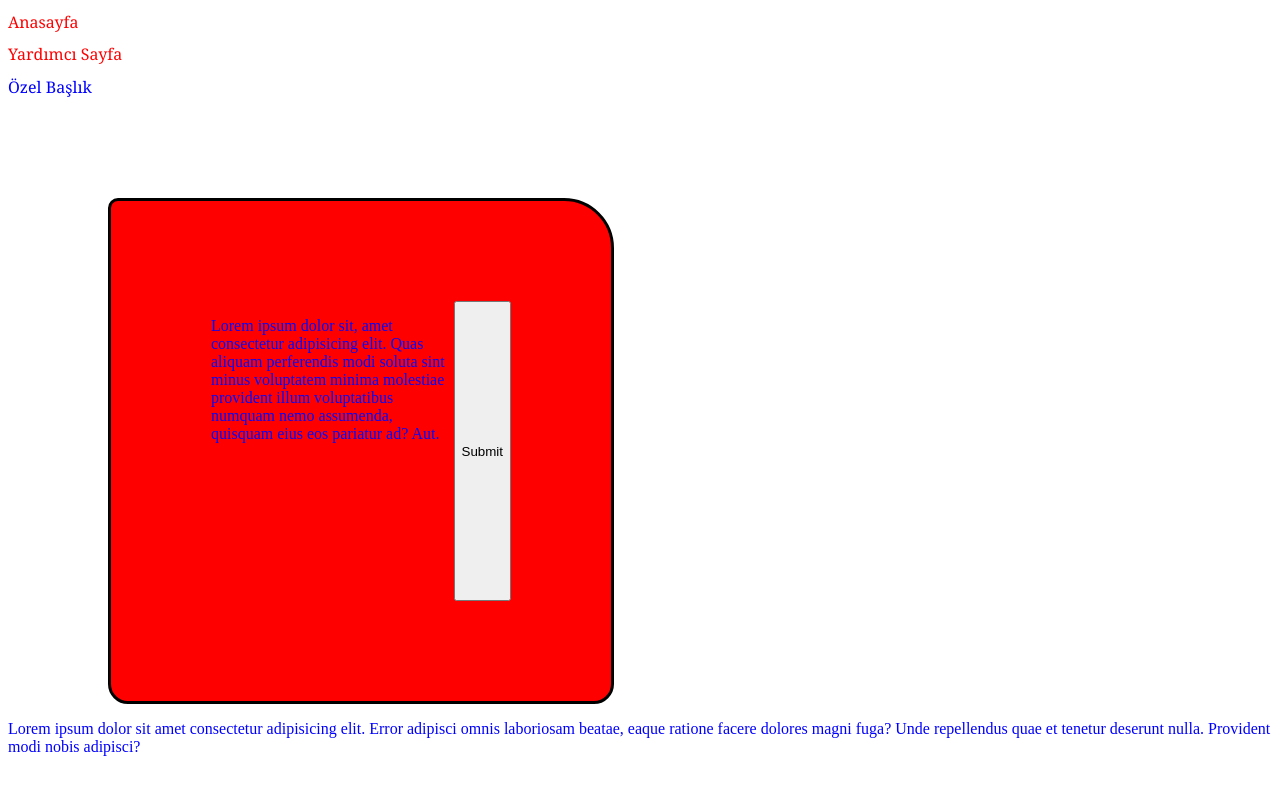
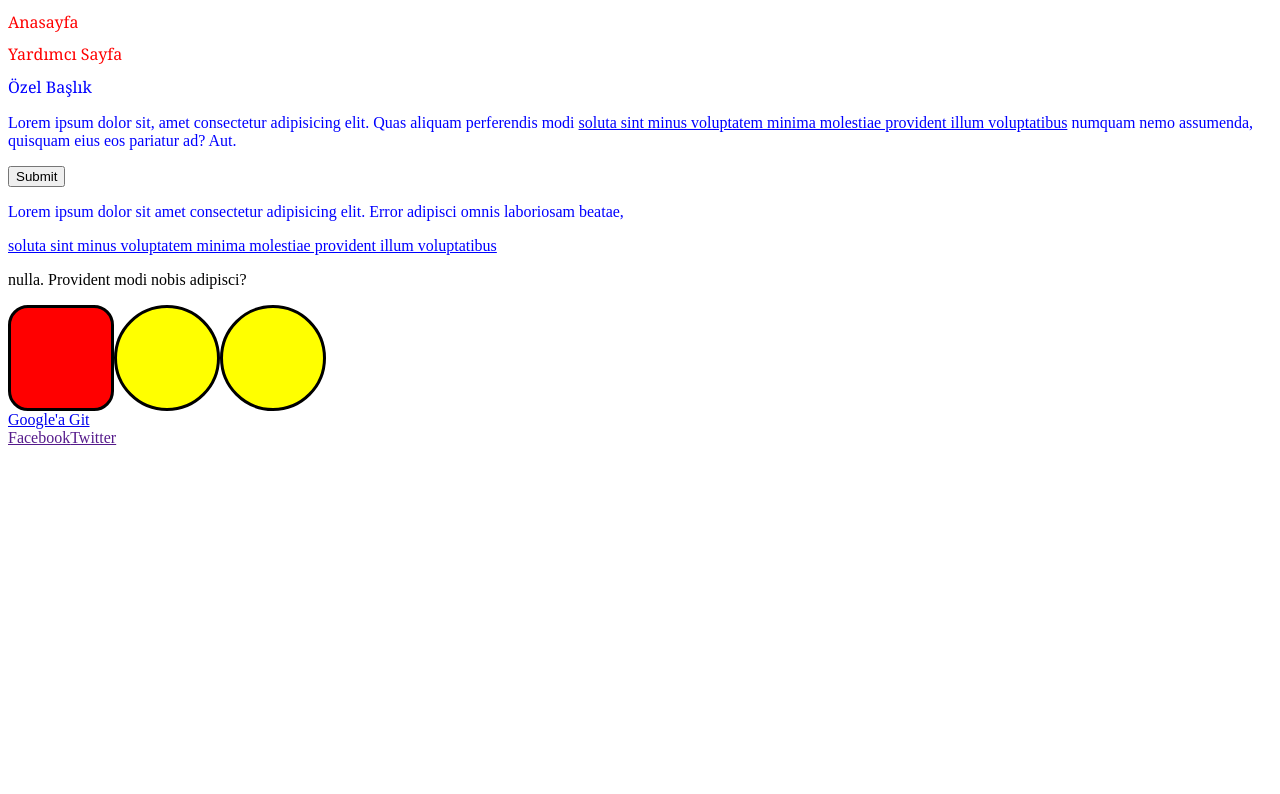
Before and after one commit to sevmezabdullah/CSS, a plain HTML site: page index.html in a window 1280 px wide. Drawn offline with Linux system fonts and the light colour scheme.

Commit message:
finalized

```diff
--- a/index.html
+++ b/index.html
@@ -18,19 +18,33 @@
     <h1>Anasayfa</h1>
 
     <h1>Yardımcı Sayfa</h1>
-
-
-
     <h1 id="special-title">Özel Başlık</h1>
     <div>
-        <p>Lorem ipsum dolor sit, amet consectetur adipisicing elit. Quas aliquam perferendis modi soluta sint minus
-            voluptatem minima molestiae provident illum voluptatibus numquam nemo assumenda, quisquam eius eos pariatur
-            ad? Aut.</p>
+        <p>Lorem ipsum dolor sit, amet consectetur adipisicing elit. Quas aliquam perferendis modi
+            <u>soluta sint minus
+                voluptatem minima molestiae provident illum voluptatibus</u> numquam nemo assumenda, quisquam eius eos
+            pariatur
+            ad? Aut.
+        </p>
         <button>Submit</button>
     </div>
 
-    <p>Lorem ipsum dolor sit amet consectetur adipisicing elit. Error adipisci omnis laboriosam beatae, eaque ratione
-        facere dolores magni fuga? Unde repellendus quae et tenetur deserunt nulla. Provident modi nobis adipisci?</p>
+    <p>Lorem ipsum dolor sit amet consectetur adipisicing elit. Error adipisci omnis laboriosam beatae,
+    <p id="underlined">soluta sint minus
+        voluptatem minima molestiae provident illum voluptatibus</p>nulla. Provident modi nobis adipisci?</p>
+    <div style="display: flex; flex-direction: row;">
+        <div id="box1"></div>
+        <div class="yellow-circle-box"></div>
+        <div class="yellow-circle-box"></div>
+    </div>
+    <a href="www.google.com.tr">Google'a Git</a>
+
+
+    <div style="display: flex; flex-direction: row;">
+        <a href="">Facebook</a>
+        <a href="">Twitter</a>
+    </div>
+
 
 </body>
 
--- a/style.css
+++ b/style.css
@@ -8,21 +8,44 @@ h1 {
 p {
   color: blue;
 }
+#underlined {
+  text-decoration: underline;
+}
 
-div {
-  background-color: red;
-  width: 300px;
-  height: 300px;
-  margin-top: 100px;
-  margin-left: 100px;
-  padding: 100px;
-  border: 3px solid black;
-  border-radius: 20px;
-  border-top-left-radius: 10px;
-  border-top-right-radius: 50px;
-  display: flex;
-  flex-direction: row;
-}
 #special-title {
   color: blue;
 }
+#boxes {
+  display: flex;
+  flex-direction: row;
+  justify-content: space-around;
+}
+
+#box1 {
+  background-color: red;
+  width: 100px;
+  height: 100px;
+  border: 3px solid black;
+  border-radius: 20px;
+}
+#box2 {
+  background-color: yellow;
+  width: 100px;
+  height: 100px;
+  border: 3px solid black;
+  border-radius: 20px;
+}
+#box3 {
+  background-color: green;
+  width: 100px;
+  height: 100px;
+  border: 3px solid black;
+  border-radius: 20px;
+}
+.yellow-circle-box {
+  background-color: yellow;
+  width: 100px;
+  height: 100px;
+  border: 3px solid black;
+  border-radius: 200px;
+}
```
